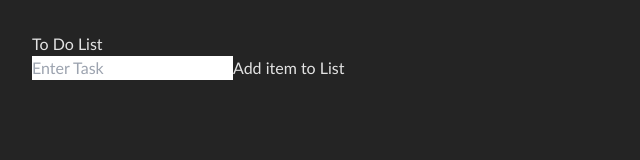
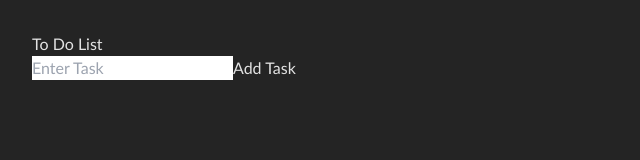
Before and after one commit to FreakQnZ/To-Do-List, a React (Vite) app in the folder react-to-do/: page / in a window 1280 px wide. Shown: the top 160 px of the page, without its empty margins (0-640 px from the left). Built offline with nearby package versions, Linux system fonts and the light colour scheme.

Commit message:
Vercell test change

```diff
--- a/react-to-do/src/body.jsx
+++ b/react-to-do/src/body.jsx
@@ -109,7 +109,7 @@ export let BodyContent = () => {
 
           <input onKeyDown={enterkey} onChange={updatetext} id="inputele" placeholder="Enter Task" className='p-5 m-10 text-xl rounded-2xl w-80 border-2 border-stone-500' type="text"/>
 
-          <button onClick={updatelst} className='md:text-4xl text-2xl m-10 border-2 border-stone-500 rounded-2xl p-3 md:p-4 hover:bg-stone-900 transition-all ease-in-out duration-150'>Add item to List</button>
+          <button onClick={updatelst} className='md:text-4xl text-2xl m-10 border-2 border-stone-500 rounded-2xl p-3 md:p-4 hover:bg-stone-900 transition-all ease-in-out duration-150'>Add Task</button>
 
 
         </div>
```
